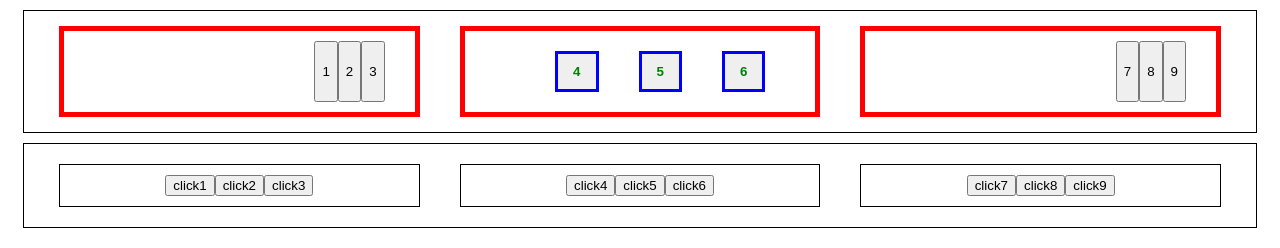
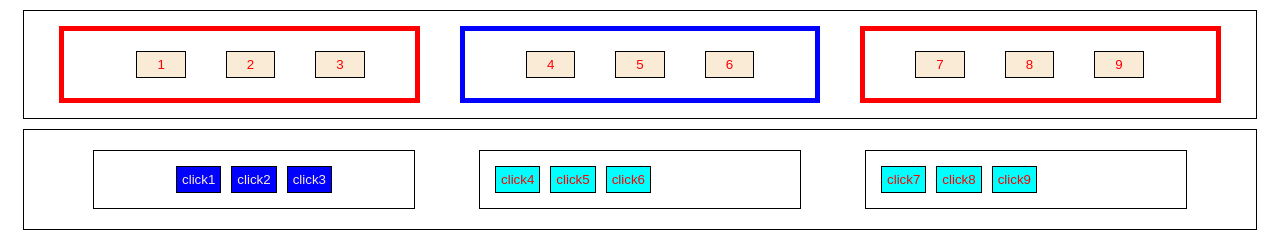
Before and after one commit to shefat26/flexbox-practice, a plain HTML site: page practice/practice.html in a window 1280 px wide. Drawn offline with Linux system fonts and the light colour scheme.

```diff
--- a/practice/practice.css
+++ b/practice/practice.css
@@ -20,22 +20,23 @@
 
 }
 
-.grand2>button{
+.grand2>div>button{
 
 
     border: 1px solid black;
     margin: 10px 20px;
     padding: 5px 20px;
     color: red ;
-    justify-content: center;
+    background-color: antiquewhite;
+    /* justify-content: center; */
 }
 
-.parents2>button{
+.parents2{
 
-    border: 3px solid blue ;
+    border: 5px solid blue !important;
     margin: 10px 20px;
     padding: 10px 15px;
-    display: flex;
+    /* display: flex; */
     color: green;
     justify-content: center !important;
     font-weight: 900;
@@ -44,9 +45,17 @@
 }
 
 
+.parents3{
+
+    justify-content: flex-start !important;
+
+
+}
+
 
 
 .grand3{
+
 
     border: 1px solid black;
     margin: 10px 15px;
@@ -57,34 +66,39 @@
 
 }
 
+
 .grand3>div{
 
     border: 1px solid black;
-    margin: 10px 20px;
-    padding: 10px 20px;
-    color: brown;
+    margin: 10px ;
+    padding: 10px ;
     display: flex;
-    justify-content:center ;
-    width: 400px;
+    justify-content: flex-start;
+    width: 300px;
+
+}
+
+
+.grand3>div>button{
+
+    border: 1px solid black;
+    margin: 5px ;
+    padding: 5px ;
+    background-color: aqua;
+    color: red;
+
+}
+
+
+.child1{
+
+    justify-content: center !important;
 
 
 }
 
+.child1>button{
 
-.grand3>button{
-
-    border: 1px solid black;
-    margin: 10px 20px;
-    padding: 10px 20px;
-    color: chartreuse !important;
-
+    background-color: blue !important;
+    color: antiquewhite !important;
 }
-
-.child3{
-
-    border: 5px solid blue;
-    margin: 10px 20px;
-    padding: 10px 20px;
-
-
-}
--- a/practice/practice.html
+++ b/practice/practice.html
@@ -28,7 +28,7 @@
             <button>6</button>
         </div>
 
-        <div class="parents-3">
+        <div class="parents3">
             <button>7</button>
             <button>8</button>
             <button>9</button>
```
